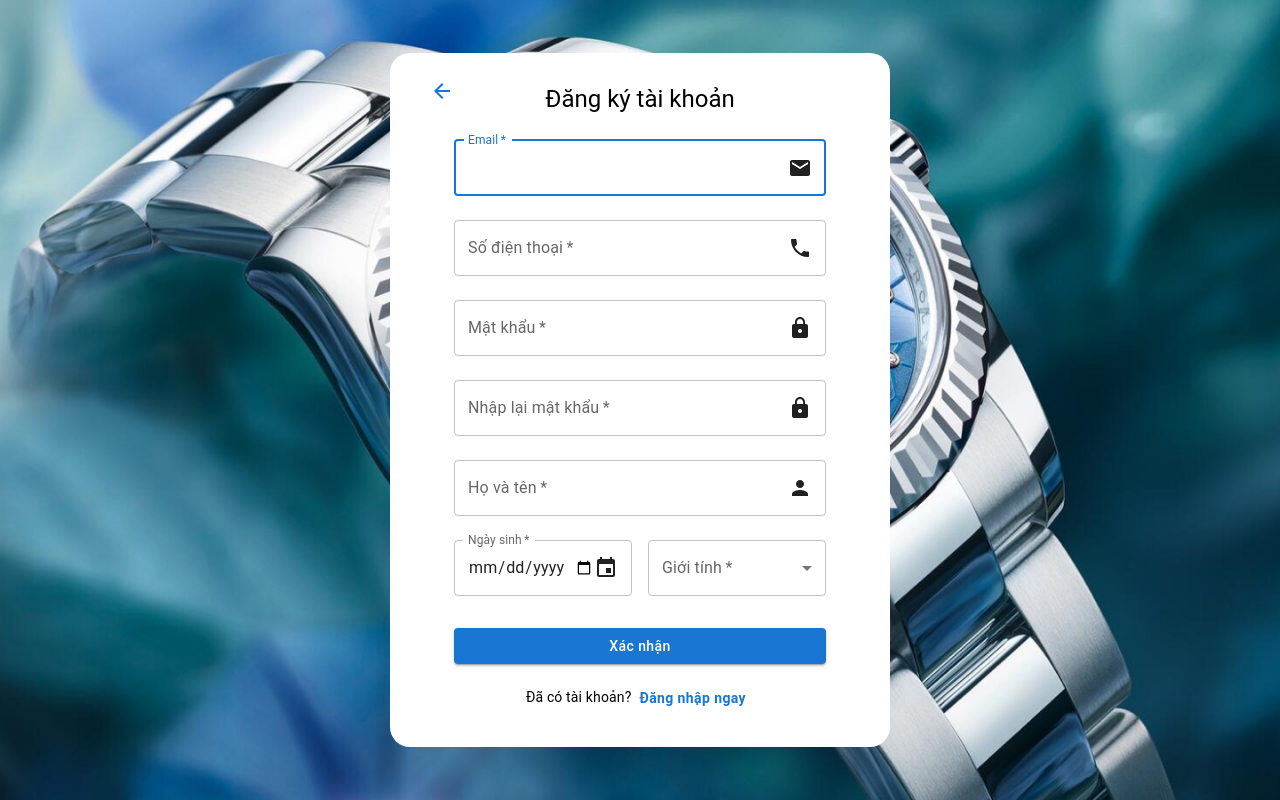
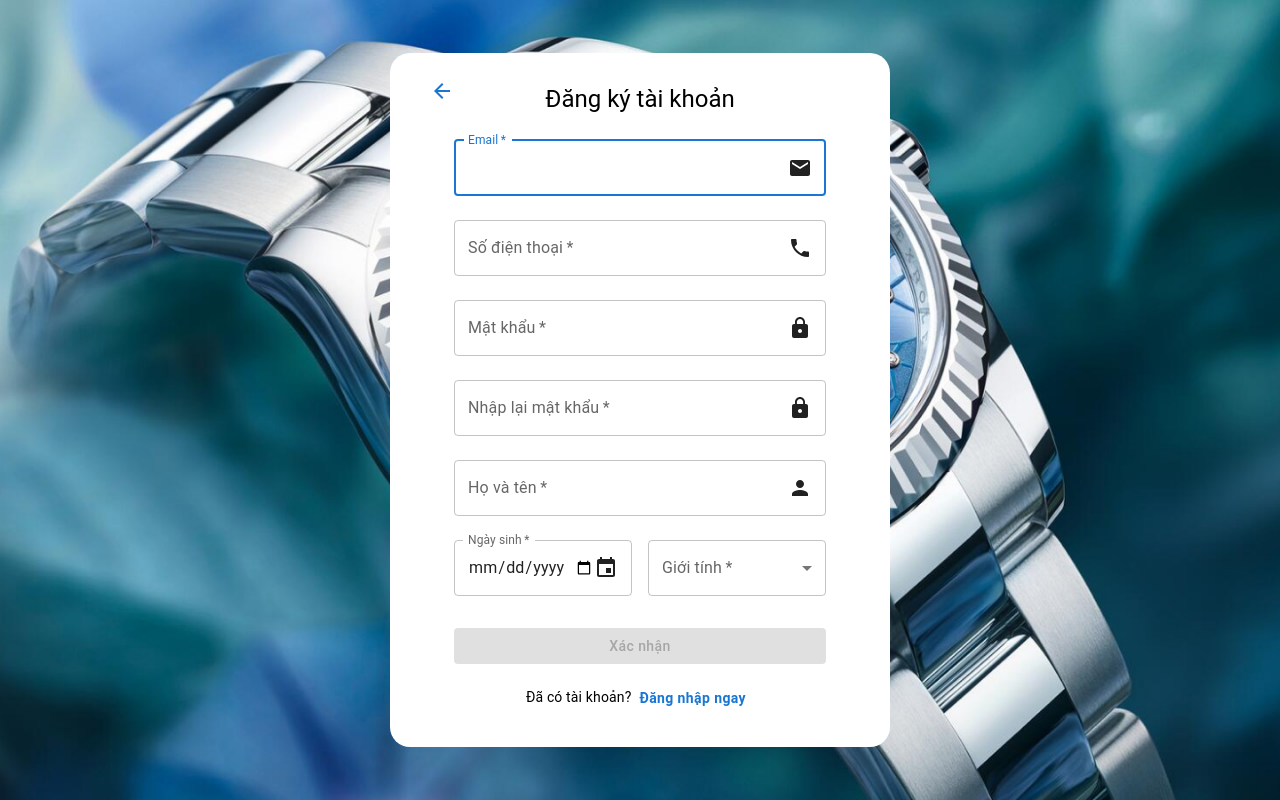
Before and after one commit to huy-raw/trading-watch-app, a React (Vite) app: page /authenticate/register in a window 1280 px wide. Built offline with nearby package versions, Linux system fonts and the light colour scheme.

Commit message:
sign up user

```diff
--- a/package.json
+++ b/package.json
@@ -23,6 +23,7 @@
     "formik": "^2.4.6",
     "html2canvas": "^1.4.1",
     "jspdf": "^2.5.1",
+    "lodash": "^4.17.21",
     "react": "^18.2.0",
     "react-dom": "^18.2.0",
     "react-router-dom": "^6.23.1",
@@ -33,6 +34,7 @@
     "zustand": "^4.5.2"
   },
   "devDependencies": {
+    "@types/lodash": "^4.17.5",
     "@types/node": "^20.12.12",
     "@types/react": "^18.2.66",
     "@types/react-dom": "^18.2.22",
--- a/src/pages/authentication/Authenticate/components/LoginForm/index.tsx
+++ b/src/pages/authentication/Authenticate/components/LoginForm/index.tsx
@@ -13,6 +13,7 @@ import ArrowBackIcon from '@mui/icons-material/ArrowBack'
 import { useNavigate } from 'react-router-dom'
 import { useAuthStore } from '@/stores/userStore'
 import { useState } from 'react'
+import { isEmpty } from 'lodash'
 
 interface LoginFormProps {
   handleChangeFormType: () => void
@@ -118,8 +119,8 @@ const LoginForm = ({ handleChangeFormType }: LoginFormProps) => {
             color="primary"
             disabled={
               form.isSubmitting ||
-              form.values.email === '' ||
-              form.values.password === ''
+              isEmpty(form.values.email) ||
+              isEmpty(form.values.password)
             }
             sx={{ mt: 3, mb: 2, fontWeight: 'bold' }}
           >
--- a/src/pages/authentication/Authenticate/components/RegistrationForm/index.tsx
+++ b/src/pages/authentication/Authenticate/components/RegistrationForm/index.tsx
@@ -11,6 +11,9 @@ import {
 import { Email, Phone, Lock, Person, Event } from '@mui/icons-material'
 import ArrowBackIcon from '@mui/icons-material/ArrowBack'
 import { useNavigate } from 'react-router-dom'
+import { isEmpty } from 'lodash'
+import { signup } from '@/services/authService'
+import { useFormik } from 'formik'
 
 interface RegistrationFormProps {
   handleChangeFormType: () => void
@@ -18,7 +21,10 @@ interface RegistrationFormProps {
 
 const RegistrationForm = ({ handleChangeFormType }: RegistrationFormProps) => {
   const navigate = useNavigate()
-  const [formValues, setFormValues] = useState({
+  const [error, setError] = useState<string | null>(null)
+
+  const form = useFormik({
+    initialValues: {
       email: '',
       phone: '',
       password: '',
@@ -26,19 +32,17 @@ const RegistrationForm = ({ handleChangeFormType }: RegistrationFormProps) => {
       fullName: '',
       dob: '',
       gender: ''
+    },
+    onSubmit: async (values) => {
+      console.log(values)
+      // try {
+      //   const data = await signup(values)
+      //   navigate('/authenticate/login')
+      // } catch (error) {
+      //   setError('Email hoặc mật khẩu không chính xác')
+      // }
+    }
   })
-
-  const handleChange = (e: React.ChangeEvent<HTMLInputElement>) => {
-    setFormValues({
-      ...formValues,
-      [e.target.name]: e.target.value
-    })
-  }
-
-  const handleSubmit = (e: React.FormEvent<HTMLFormElement>) => {
-    e.preventDefault()
-    // Handle form submission logic here
-  }
 
   return (
     <Container>
@@ -56,7 +60,7 @@ const RegistrationForm = ({ handleChangeFormType }: RegistrationFormProps) => {
         <Typography variant="h5" component="h1" gutterBottom>
           Đăng ký tài khoản
         </Typography>
-        <Box component="form" onSubmit={handleSubmit} sx={{ mt: 1 }}>
+        <Box component="form" onSubmit={form.handleSubmit} sx={{ mt: 1 }}>
           <TextField
             variant="outlined"
             margin="normal"
@@ -67,8 +71,8 @@ const RegistrationForm = ({ handleChangeFormType }: RegistrationFormProps) => {
             name="email"
             autoComplete="email"
             autoFocus
-            value={formValues.email}
-            onChange={handleChange}
+            value={form.values.email}
+            onChange={form.handleChange}
             InputProps={{
               endAdornment: <Email />
             }}
@@ -82,8 +86,8 @@ const RegistrationForm = ({ handleChangeFormType }: RegistrationFormProps) => {
             label="Số điện thoại"
             name="phone"
             autoComplete="phone"
-            value={formValues.phone}
-            onChange={handleChange}
+            value={form.values.phone}
+            onChange={form.handleChange}
             InputProps={{
               endAdornment: <Phone />
             }}
@@ -98,8 +102,8 @@ const RegistrationForm = ({ handleChangeFormType }: RegistrationFormProps) => {
             type="password"
             id="password"
             autoComplete="new-password"
-            value={formValues.password}
-            onChange={handleChange}
+            value={form.values.password}
+            onChange={form.handleChange}
             InputProps={{
               endAdornment: <Lock />
             }}
@@ -114,8 +118,8 @@ const RegistrationForm = ({ handleChangeFormType }: RegistrationFormProps) => {
             type="password"
             id="confirmPassword"
             autoComplete="new-password"
-            value={formValues.confirmPassword}
-            onChange={handleChange}
+            value={form.values.confirmPassword}
+            onChange={form.handleChange}
             InputProps={{
               endAdornment: <Lock />
             }}
@@ -129,8 +133,8 @@ const RegistrationForm = ({ handleChangeFormType }: RegistrationFormProps) => {
             label="Họ và tên"
             name="fullName"
             autoComplete="name"
-            value={formValues.fullName}
-            onChange={handleChange}
+            value={form.values.fullName}
+            onChange={form.handleChange}
             InputProps={{
               endAdornment: <Person />
             }}
@@ -150,8 +154,8 @@ const RegistrationForm = ({ handleChangeFormType }: RegistrationFormProps) => {
                 InputLabelProps={{
                   shrink: true
                 }}
-                value={formValues.dob}
-                onChange={handleChange}
+                value={form.values.dob}
+                onChange={form.handleChange}
                 InputProps={{
                   endAdornment: <Event />
                 }}
@@ -167,8 +171,8 @@ const RegistrationForm = ({ handleChangeFormType }: RegistrationFormProps) => {
                 label="Giới tính"
                 name="gender"
                 select
-                value={formValues.gender}
-                onChange={handleChange}
+                value={form.values.gender}
+                onChange={form.handleChange}
               >
                 <MenuItem value="male">Nam</MenuItem>
                 <MenuItem value="female">Nữ</MenuItem>
@@ -182,6 +186,15 @@ const RegistrationForm = ({ handleChangeFormType }: RegistrationFormProps) => {
             variant="contained"
             color="primary"
             sx={{ mt: 3, mb: 2, textTransform: 'none' }}
+            disabled={
+              isEmpty(form.values.email) ||
+              isEmpty(form.values.password) ||
+              isEmpty(form.values.confirmPassword) ||
+              isEmpty(form.values.fullName) ||
+              isEmpty(form.values.dob) ||
+              isEmpty(form.values.phone) ||
+              isEmpty(form.values.gender)
+            }
           >
             Xác nhận
           </Button>
--- a/src/services/type.ts
+++ b/src/services/type.ts
@@ -5,6 +5,10 @@ export interface LoginModel {
 
 export interface RegisterModel {
   email: string
+  phone: string
   password: string
-  name: string
+  confirmPassword: string
+  fullName: string
+  dob: string
+  gender: string
 }
```
Also changed, not shown: src/router.tsx (+6 -16 lines), 1 other file (tests, documents, lock files or other folders). Lines whose indentation alone changed are shown as unchanged.
